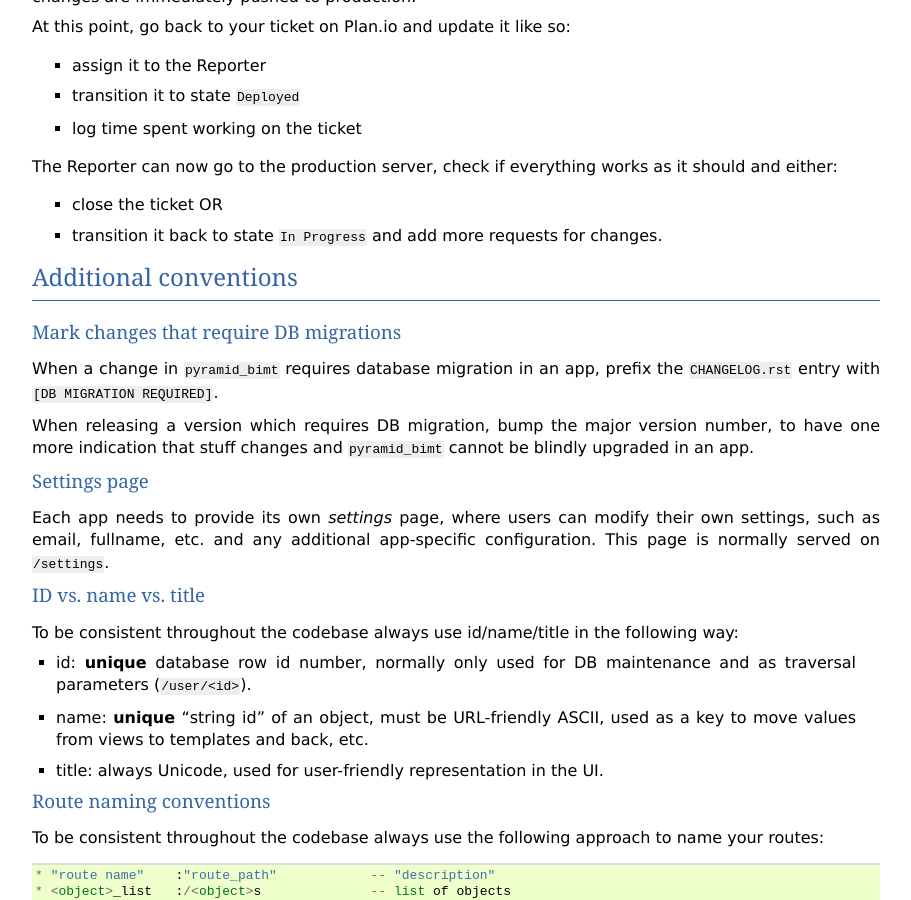
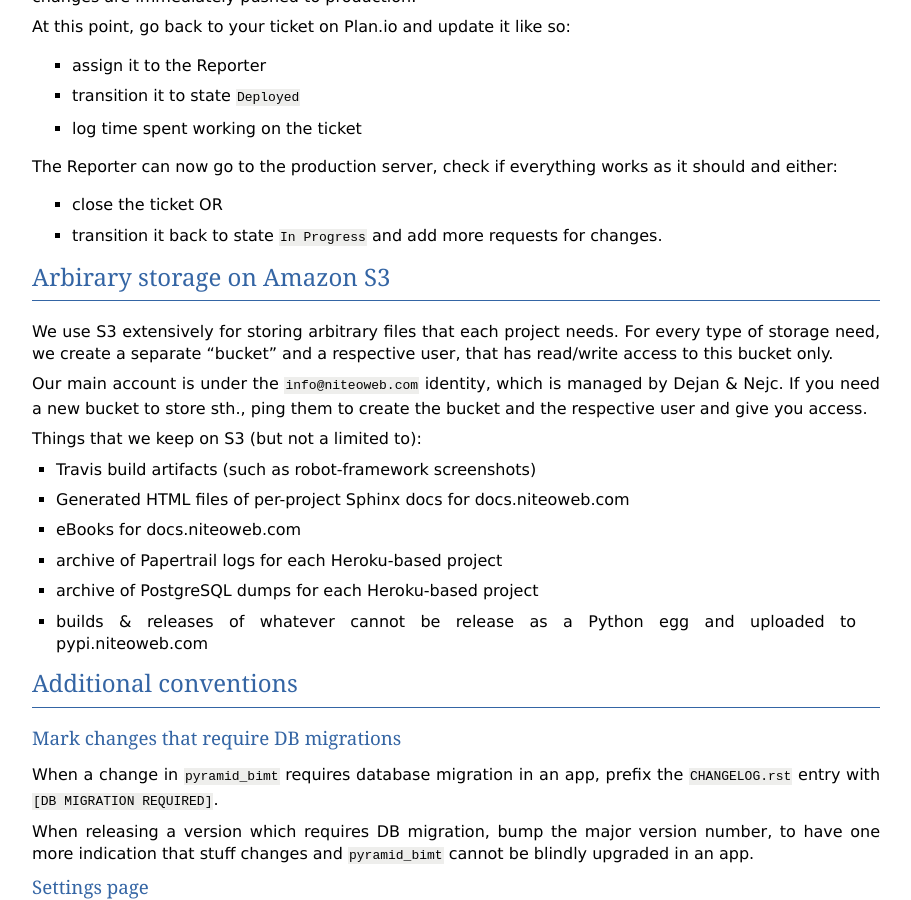
Before and after one commit to persho/pyramid_bimt, a Sphinx documentation site: the page built from docs/conventions.rst, in a window 1280 px wide and 900 px high, scrolled down 1377 px. Shown: the whole window, without its empty margins (48-959 px from the left). Built offline with Sphinx 7.4.7, drawn with Linux system fonts in a browser that asks for light colours.

Commit message:
docs garden, refs #2310

```diff
--- a/docs/api.rst
+++ b/docs/api.rst
@@ -4,6 +4,7 @@
 .. toctree::
     :maxdepth: 2
 
+    models.rst
     form.rst
     auditlog.rst
     user.rst
--- a/docs/conventions.rst
+++ b/docs/conventions.rst
@@ -91,6 +91,28 @@
  * close the ticket OR
  * transition it back to state ``In Progress`` and add more requests for
    changes.
+
+
+Arbirary storage on Amazon S3
+-----------------------------
+
+We use S3 extensively for storing arbitrary files that each project needs.
+For every type of storage need, we create a separate "bucket" and a respective
+user, that has read/write access to this bucket only.
+
+Our main account is under the ``info@niteoweb.com`` identity, which is managed
+by Dejan & Nejc. If you need a new bucket to store sth., ping them to create
+the bucket and the respective user and give you access.
+
+Things that we keep on S3 (but not a limited to):
+
+* Travis build artifacts (such as robot-framework screenshots)
+* Generated HTML files of per-project Sphinx docs for docs.niteoweb.com
+* eBooks for docs.niteoweb.com
+* archive of Papertrail logs for each Heroku-based project
+* archive of PostgreSQL dumps for each Heroku-based project
+* builds & releases of whatever cannot be release as a Python egg and uploaded
+  to pypi.niteoweb.com
 
 
 Additional conventions
--- a/docs/glossary.rst
+++ b/docs/glossary.rst
@@ -82,3 +82,7 @@
     Assignee
         The person who is currently working on an issue, or who's input is
         required.
+
+    TTW
+        Through-The-Web. Meaning some task can be achieved via the browser,
+        by a non-tech person. No coding required.
--- a/docs/index.rst
+++ b/docs/index.rst
@@ -10,7 +10,6 @@
     glossary.rst
     process.rst
     api.rst
-    troubleshooting.rst
     CHANGELOG.rst
     LICENSE.rst
 
```
Also changed, not shown: docs/develop.rst (+32 -19 lines), docs/js.rst (+5 -4 lines), docs/models.rst (added, +29 -0 lines), docs/troubleshooting.rst (deleted, +0 -11 lines), 3 other files.
